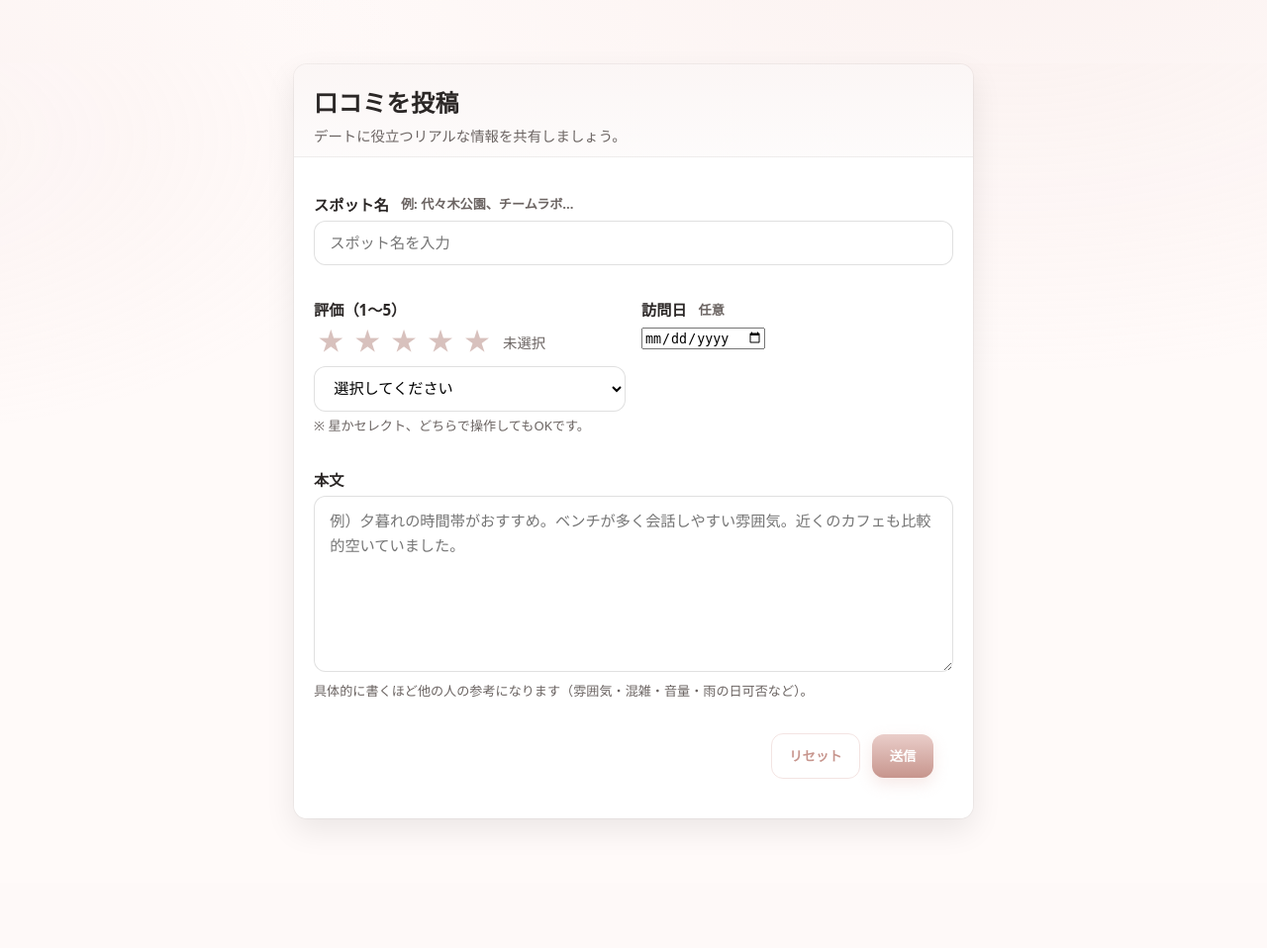
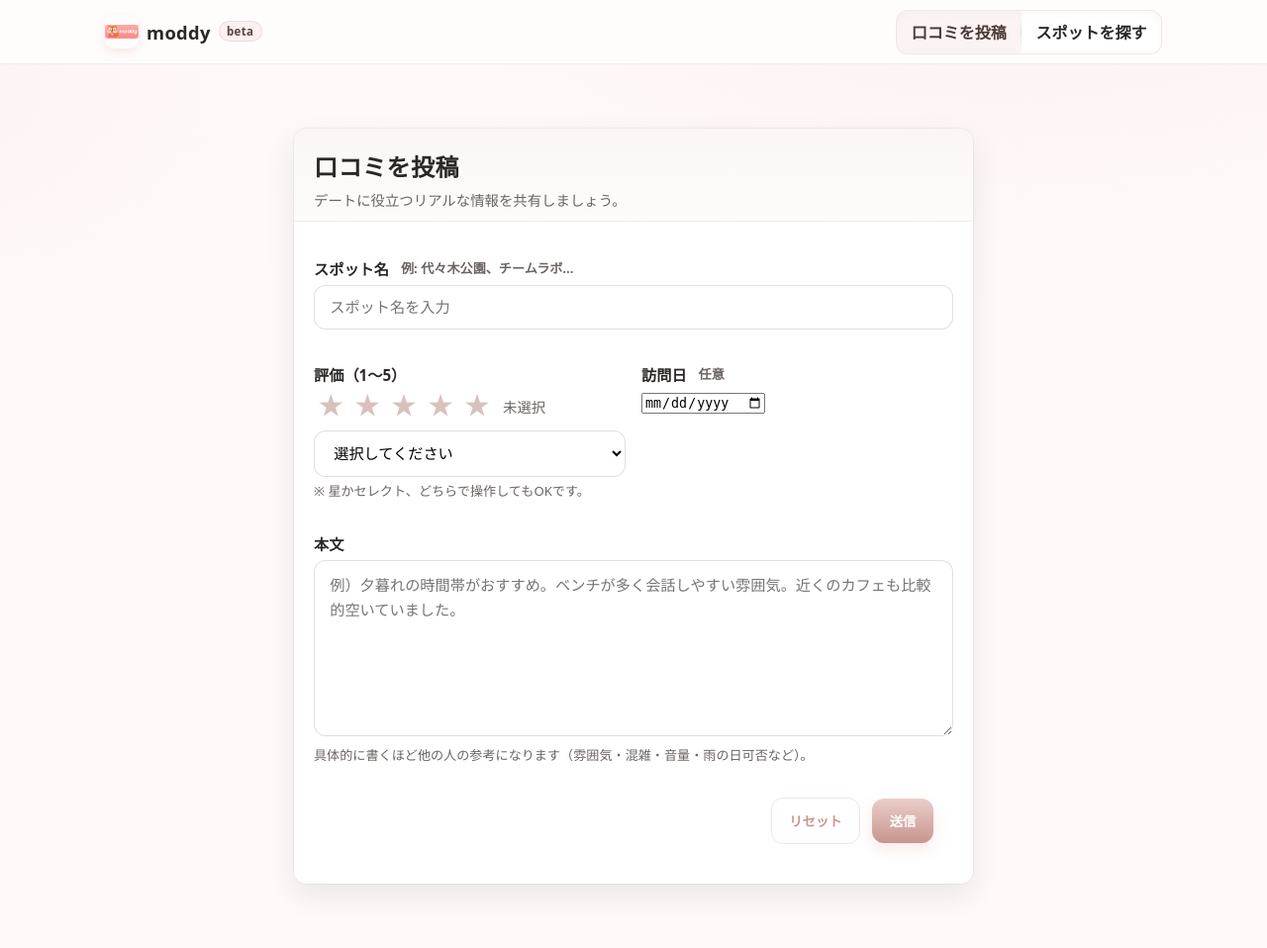
Before and after one commit to ceres-hackathon-2025/team-b-0903, a Laravel app: page /post in a window 1280 px wide. Shown: the whole page at 99% size. Before the commit the page ends 832 px from the top, so only its background shows below. Run offline with Laravel 12, Linux system fonts and the light colour scheme.

Commit message:
ヘッダー作成

```diff
--- a/resources/views/create.blade.php
+++ b/resources/views/create.blade.php
@@ -37,11 +37,9 @@
     .card {
         background: var(--card);
         border-radius: var(--radius);
-        /* ここ重要：カードの外に一切描画させない */
         overflow: clip; /* clipが無ければ hidden でも可 */
         box-shadow: var(--shadow);
         border: 1px solid rgba(0,0,0,.04);
-        /* 内側だけに背景/ボーダーを描画して縁のにじみを防止 */
         background-clip: padding-box;
     }
 
@@ -128,6 +126,8 @@
 
 </head>
 <body>
+    {{-- ヘッダー呼び出し --}}
+  @include('partials.header')
   <div class="wrap">
     <div class="card">
       <div class="card-header">
--- /dev/null
+++ b/resources/views/partials/header.blade.php
@@ -0,0 +1,135 @@
+<header class="moddy-header" role="banner">
+  <div class="moddy-wrap">
+    <!-- brand -->
+    <a class="moddy-brand" href="#">
+    <img
+        src="{{ asset('images/moddy_header.png') }}"
+        alt="moddy"
+        class="moddy-logo-img"
+        width="34" height="34"
+        loading="eager" decoding="async"
+    >
+    <span class="moddy-title">moddy</span>
+    <span class="moddy-badge">beta</span>
+    </a>
+
+    <!-- 食べログの検索ボックス風 “細枠コンテナ” に2項目 -->
+    <nav class="moddy-toolbar" aria-label="primary">
+      <a class="moddy-item is-active" href="#" data-key="review">口コミを投稿</a>
+      <span class="moddy-sep" aria-hidden="true"></span>
+      <a class="moddy-item" href="#" data-key="spot">スポットを探す</a>
+    </nav>
+  </div>
+</header>
+
+<style>
+  :root{
+    /* ベースカラー指定 */
+    --base-rgb: 234,206,202;
+    --base: rgb(var(--base-rgb));          /* #EACECA */
+    --base-strong: rgb(199,149,141);       /* 濃いめアクセント */
+    --ink: #2b2726;
+    --muted: #6b6462;
+    --paper: #ffffff;
+    --hair: rgba(0,0,0,.12);
+    --ring: rgba(var(--base-rgb), .5);
+  }
+
+  .moddy-header{
+    position: sticky; top: 0; z-index: 50;
+    background: #fffdfc;
+    border-bottom: 1px solid rgba(0,0,0,.06);
+    backdrop-filter: saturate(1.2) blur(2px);
+  }
+  .moddy-wrap{
+    max-width: 1100px;
+    margin: 0 auto;
+    padding: .6rem 1rem;
+    display: flex; align-items: center; gap: 12px;
+  }
+
+  /* brand */
+  .moddy-brand{
+    display: inline-flex; align-items: center; gap: .5rem;
+    color: var(--ink); text-decoration: none; font-weight: 800; letter-spacing:.02em;
+  }
+  /* .moddy-logo{
+    display: inline-flex; align-items: center; justify-content: center;
+    width: 34px; height: 34px; border-radius: 10px;
+    color: var(--base-strong);
+    background: linear-gradient(180deg, var(--base), var(--base-strong));
+    box-shadow: 0 4px 12px rgba(var(--base-rgb), .45);
+  } */
+
+  .moddy-logo-img{
+    width:34px; height:34px;
+    border-radius:10px;            /* 角丸は従来デザインに合わせて */
+    display:inline-block;
+    object-fit:contain;            /* 画像のはみ出し防止 */
+    object-position:center;
+    box-shadow:0 4px 12px rgba(var(--base-rgb), .45); /* 任意：従来の影を継承 */
+    }
+  .moddy-title{ font-size: 1.15rem }
+  .moddy-badge{
+    display: inline-block; font-size: .72rem; font-weight: 700;
+    color:#5a453f; border:1px solid rgba(var(--base-rgb), .6);
+    background: rgba(var(--base-rgb), .25);
+    padding:.12rem .45rem; border-radius: 999px;
+    transform: translateY(-1px);
+  }
+
+  /* 食べログ風ツールバー（細枠・角丸） */
+  .moddy-toolbar{
+    margin-left: auto;
+    display: flex; align-items: stretch;
+    background: var(--paper);
+    border: 1px solid var(--ring);
+    border-radius: 12px;
+    overflow: clip;
+    box-shadow: 0 2px 8px rgba(0,0,0,.04) inset;
+  }
+  .moddy-item{
+    display: inline-flex; align-items: center;
+    padding: .6rem .9rem; min-height: 40px;
+    color: var(--ink); text-decoration: none; font-weight: 600;
+    white-space: nowrap;
+    transition: background .15s ease, color .15s ease;
+  }
+  .moddy-item:hover{ background: rgba(var(--base-rgb), .16); }
+  .moddy-item.is-active{
+    background: rgba(var(--base-rgb), .22);
+    color: #4a3a35;
+  }
+  .moddy-sep{
+    width: 1px; background: linear-gradient(180deg, transparent, rgba(0,0,0,.12), transparent);
+  }
+
+  /* モバイル: 2項目を少しコンパクトに */
+  @media (max-width: 640px){
+    .moddy-title{ display:none }
+    .moddy-badge{ display:none }
+    .moddy-item{ padding: .55rem .7rem; font-weight: 700; }
+  }
+</style>
+
+<script>
+  // シンプルな「アクティブ切り替え」：URLから判定できるようになるまでは暫定でクリック時に付け替え
+  (function(){
+    const items = Array.from(document.querySelectorAll('.moddy-item'));
+    items.forEach(a=>{
+      a.addEventListener('click', (e)=>{
+        // 実URLに差し替え後はこの preventDefault を外してください
+        if (a.getAttribute('href') === '#') e.preventDefault();
+        items.forEach(x=>x.classList.remove('is-active'));
+        a.classList.add('is-active');
+      });
+    });
+
+    // 将来的にルートで判定するなら（例: Laravel）
+    // if (location.pathname.startsWith('/spots')) { activate('spot'); }
+    // if (location.pathname.startsWith('/reviews')) { activate('review'); }
+    function activate(key){
+      items.forEach(x=>x.classList.toggle('is-active', x.dataset.key === key));
+    }
+  })();
+</script>
--- a/routes/web.php
+++ b/routes/web.php
@@ -36,3 +36,24 @@ Route::get('/create', function () {
 Route::get('/post', function () {
     return view('create');
 });
+
+
+
+use Illuminate\Support\Facades\DB;
+use Illuminate\Http\Request;
+
+// …既存のルートの下あたりに追加
+Route::get('/api/places', function(Request $request) {
+    $q = (string) $request->query('q', '');
+    $limit = min((int)$request->query('limit', 20), 50);
+
+    $query = DB::table('places')->select('id', 'name');
+
+    if ($q !== '') {
+        // 先頭一致。「い」で始まるスポット → 'い%'
+        $query->where('name', 'like', $q.'%');
+        // （必要ならカタカナや半角全角の正規化を追加）
+    }
+
+    return response()->json($query->orderBy('name')->limit($limit)->get());
+})->name('api.places');
```
Also changed, not shown: public/images/moddy_header.png (added).
